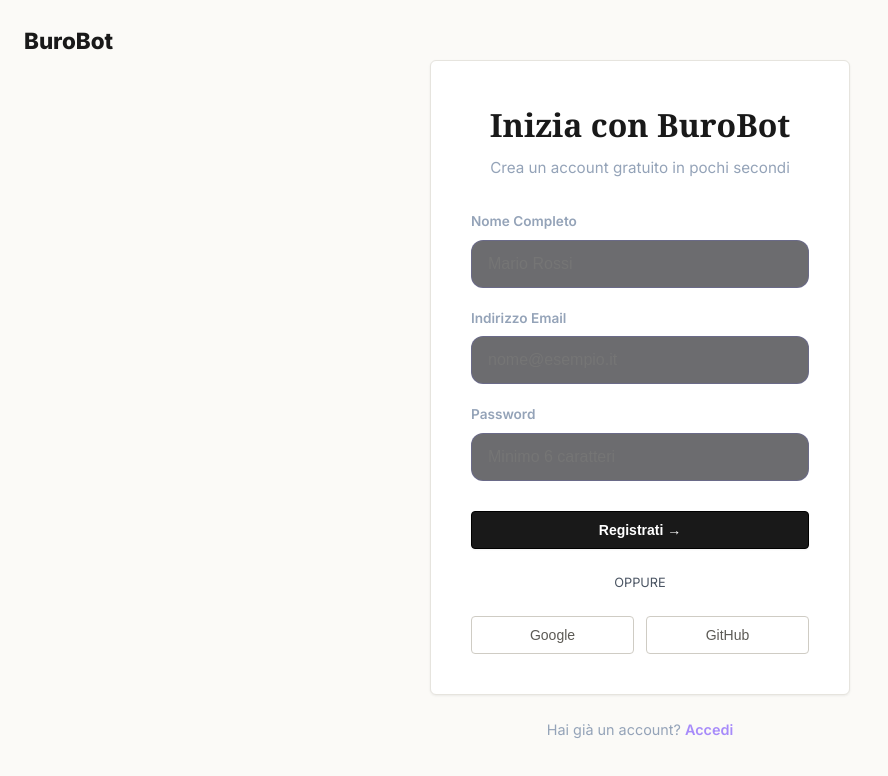
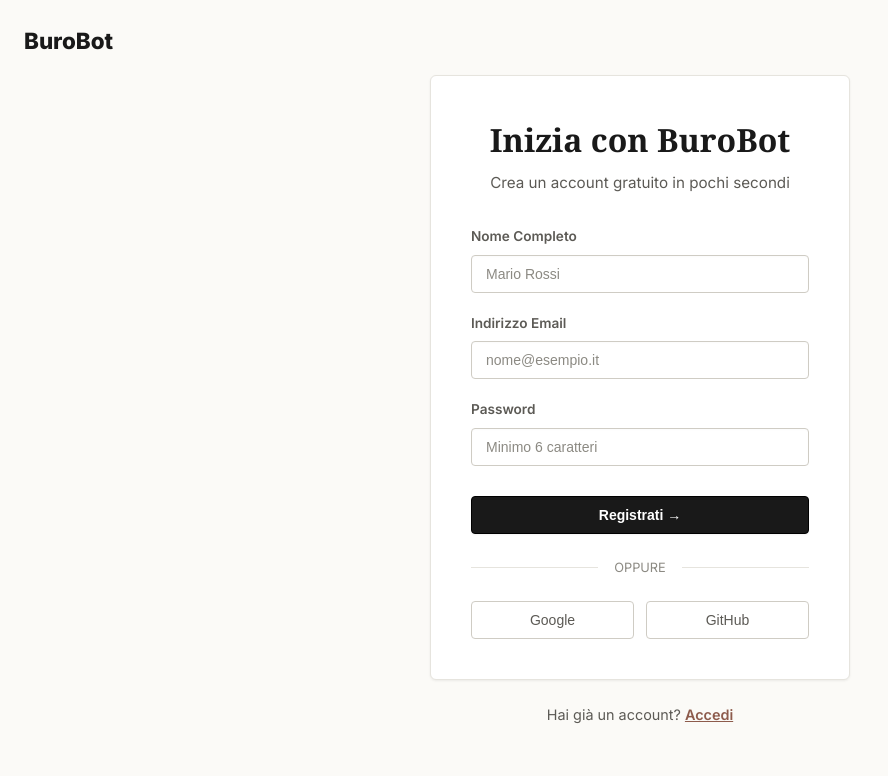
Before and after one commit to RealHarounJ/burobot, a Next.js app in the folder frontend/: page /register in a window 1280 px wide. Shown: the top 776 px of the page, without its empty margins (0-888 px from the left). Built offline with nearby package versions, Linux system fonts and the light colour scheme; no server answers.

Commit message:
Risolti problemi di contrasto e leggibilita su sfondo sabbia (light mode) per dashboard, pricing ed auth pages

```diff
--- a/frontend/app/register/page.tsx
+++ b/frontend/app/register/page.tsx
@@ -104,11 +104,11 @@
 
   return (
     <div style={{ width: "100%", maxWidth: "420px" }}>
-      <div className="glass-card" style={{ padding: "40px", boxShadow: "0 20px 50px rgba(0,0,0,0.5)" }}>
+      <div className="glass-card" style={{ padding: "40px" }}>
         <h2 style={{ fontSize: "2rem", fontWeight: 800, marginBottom: "8px", textAlign: "center" }}>
           Inizia con <span className="gradient-text">BuroBot</span>
         </h2>
-        <p style={{ color: "#94a3b8", textAlign: "center", marginBottom: "32px", fontSize: "0.95rem" }}>
+        <p style={{ color: "var(--text-muted)", textAlign: "center", marginBottom: "32px", fontSize: "0.95rem" }}>
           Crea un account gratuito in pochi secondi
         </p>
 
@@ -142,7 +142,7 @@
 
         <form onSubmit={handleRegister} style={{ display: "flex", flexDirection: "column", gap: "20px" }}>
           <div style={{ display: "flex", flexDirection: "column", gap: "8px" }}>
-            <label htmlFor="name" style={{ fontSize: "0.85rem", fontWeight: 600, color: "#94a3b8" }}>
+            <label htmlFor="name" style={{ fontSize: "0.85rem", fontWeight: 600, color: "var(--text-muted)" }}>
               Nome Completo
             </label>
             <input
@@ -152,23 +152,12 @@
               value={fullName}
               onChange={(e) => setFullName(e.target.value)}
               placeholder="Mario Rossi"
-              style={{
-                background: "rgba(10, 10, 15, 0.6)",
-                border: "1px solid rgba(99, 102, 241, 0.2)",
-                borderRadius: "12px",
-                padding: "14px 16px",
-                color: "white",
-                fontSize: "1rem",
-                outline: "none",
-                transition: "all 0.3s ease"
-              }}
-              onFocus={(e) => e.target.style.borderColor = "#6366f1"}
-              onBlur={(e) => e.target.style.borderColor = "rgba(99, 102, 241, 0.2)"}
+              className="input-field"
             />
           </div>
 
           <div style={{ display: "flex", flexDirection: "column", gap: "8px" }}>
-            <label htmlFor="email" style={{ fontSize: "0.85rem", fontWeight: 600, color: "#94a3b8" }}>
+            <label htmlFor="email" style={{ fontSize: "0.85rem", fontWeight: 600, color: "var(--text-muted)" }}>
               Indirizzo Email
             </label>
             <input
@@ -178,23 +167,12 @@
               value={email}
               onChange={(e) => setEmail(e.target.value)}
               placeholder="nome@esempio.it"
-              style={{
-                background: "rgba(10, 10, 15, 0.6)",
-                border: "1px solid rgba(99, 102, 241, 0.2)",
-                borderRadius: "12px",
-                padding: "14px 16px",
-                color: "white",
-                fontSize: "1rem",
-                outline: "none",
-                transition: "all 0.3s ease"
-              }}
-              onFocus={(e) => e.target.style.borderColor = "#6366f1"}
-              onBlur={(e) => e.target.style.borderColor = "rgba(99, 102, 241, 0.2)"}
+              className="input-field"
             />
           </div>
 
           <div style={{ display: "flex", flexDirection: "column", gap: "8px" }}>
-            <label htmlFor="password" style={{ fontSize: "0.85rem", fontWeight: 600, color: "#94a3b8" }}>
+            <label htmlFor="password" style={{ fontSize: "0.85rem", fontWeight: 600, color: "var(--text-muted)" }}>
               Password
             </label>
             <input
@@ -204,18 +182,7 @@
               value={password}
               onChange={(e) => setPassword(e.target.value)}
               placeholder="Minimo 6 caratteri"
-              style={{
-                background: "rgba(10, 10, 15, 0.6)",
-                border: "1px solid rgba(99, 102, 241, 0.2)",
-                borderRadius: "12px",
-                padding: "14px 16px",
-                color: "white",
-                fontSize: "1rem",
-                outline: "none",
-                transition: "all 0.3s ease"
-              }}
-              onFocus={(e) => e.target.style.borderColor = "#6366f1"}
-              onBlur={(e) => e.target.style.borderColor = "rgba(99, 102, 241, 0.2)"}
+              className="input-field"
             />
           </div>
 
@@ -236,9 +203,9 @@
         </form>
 
         <div style={{ display: "flex", alignItems: "center", margin: "24px 0", gap: "16px" }}>
-          <div style={{ flex: 1, height: "1px", background: "rgba(255,255,255,0.08)" }} />
-          <span style={{ fontSize: "0.8rem", color: "#4b5563" }}>OPPURE</span>
-          <div style={{ flex: 1, height: "1px", background: "rgba(255,255,255,0.08)" }} />
+          <div style={{ flex: 1, height: "1px", background: "var(--border)" }} />
+          <span style={{ fontSize: "0.8rem", color: "var(--text-dim)" }}>OPPURE</span>
+          <div style={{ flex: 1, height: "1px", background: "var(--border)" }} />
         </div>
 
         <div style={{ display: "flex", gap: "12px" }}>
@@ -259,9 +226,9 @@
         </div>
       </div>
 
-      <p style={{ textAlign: "center", marginTop: "24px", color: "#94a3b8", fontSize: "0.9rem" }}>
+      <p style={{ textAlign: "center", marginTop: "24px", color: "var(--text-muted)", fontSize: "0.9rem" }}>
         Hai già un account?{" "}
-        <Link href={`/login${searchParams.toString() ? '?' + searchParams.toString() : ''}`} style={{ color: "#a78bfa", fontWeight: 600, textDecoration: "none" }}>
+        <Link href={`/login${searchParams.toString() ? '?' + searchParams.toString() : ''}`} style={{ color: "var(--accent)", fontWeight: 600, textDecoration: "underline" }}>
           Accedi
         </Link>
       </p>
```
Also changed, not shown: frontend/app/dashboard/page.tsx (+5 -5 lines), frontend/app/forgot-password/page.tsx (+8 -16 lines), frontend/app/login/page.tsx (+12 -34 lines), frontend/app/pricing/page.tsx (+4 -4 lines), frontend/app/reset-password/page.tsx (+8 -24 lines).
